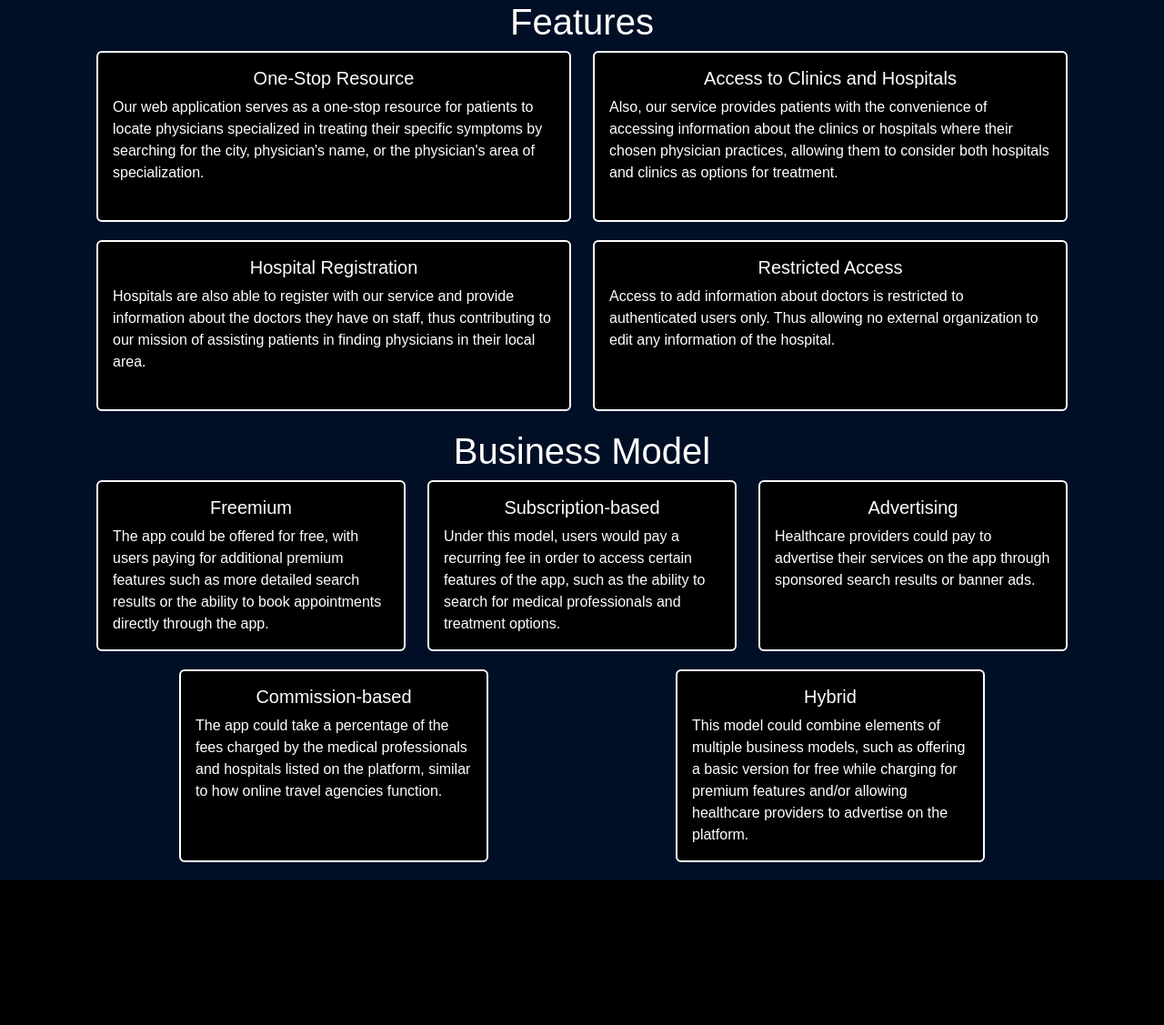
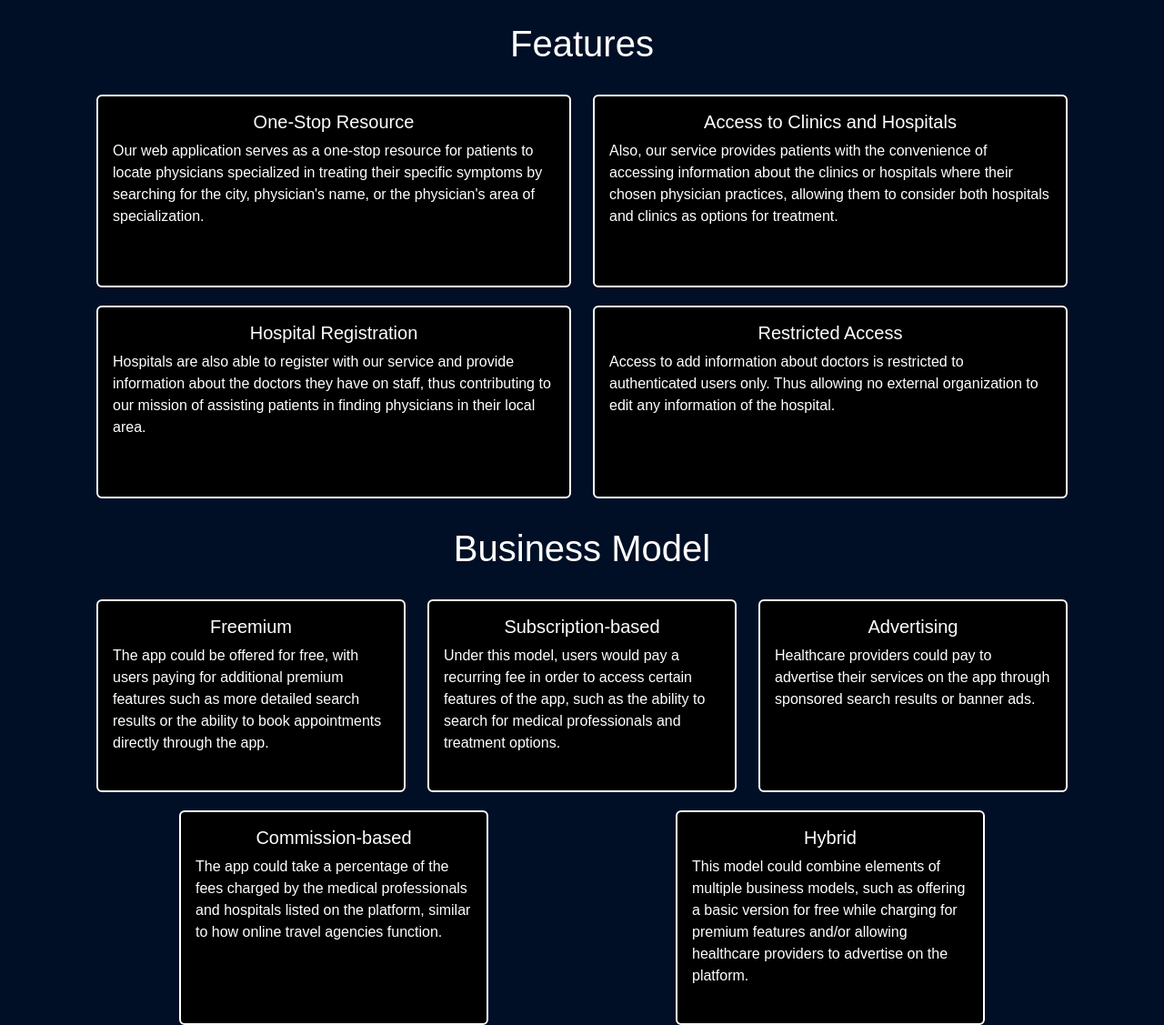
Before and after one commit to Sevak-Official/Sevak, a Django app: page /about/ in a window 1280 px wide. Shown: the part 56-1183 px from the top of the page at 91% size. Before the commit the page ends 1024 px from the top, so only its background shows below. Run offline with Django 4.2, Linux system fonts and the light colour scheme; some libraries are stand-ins or nearby versions; some web fonts are replaced.

Commit message:
chore: Update styles to include padding and spacing for readability

```diff
--- a/hck/templates/hck/hospital/about.html
+++ b/hck/templates/hck/hospital/about.html
@@ -47,11 +47,14 @@ h1{
     }
   }
 </style>
+
+</br>
   <div class="container">
     <h1>Features</h1>
-    <div class="row container">
+    <div class="row container" style="margin-bottom: 35px;">
       {% for feature in features %}
       <div class="col-lg-6 col-md-12 custom-card">
+        </br>
         <div class="card mb-4">
           <div class="card-body">
             <h5 class="card-title text-white text-center">{{ feature.title }}</h5>
@@ -66,6 +69,7 @@ h1{
     <div class="row container">
       {% for model in business_models %}
       <div class="col-lg-4 col-md-12 col-sm-12 custom-card">
+        </br>
         <div class="card ">
           <div class="card-body">
             <h5 class="card-title text-white text-center">{{ model.title }}</h5>
```
